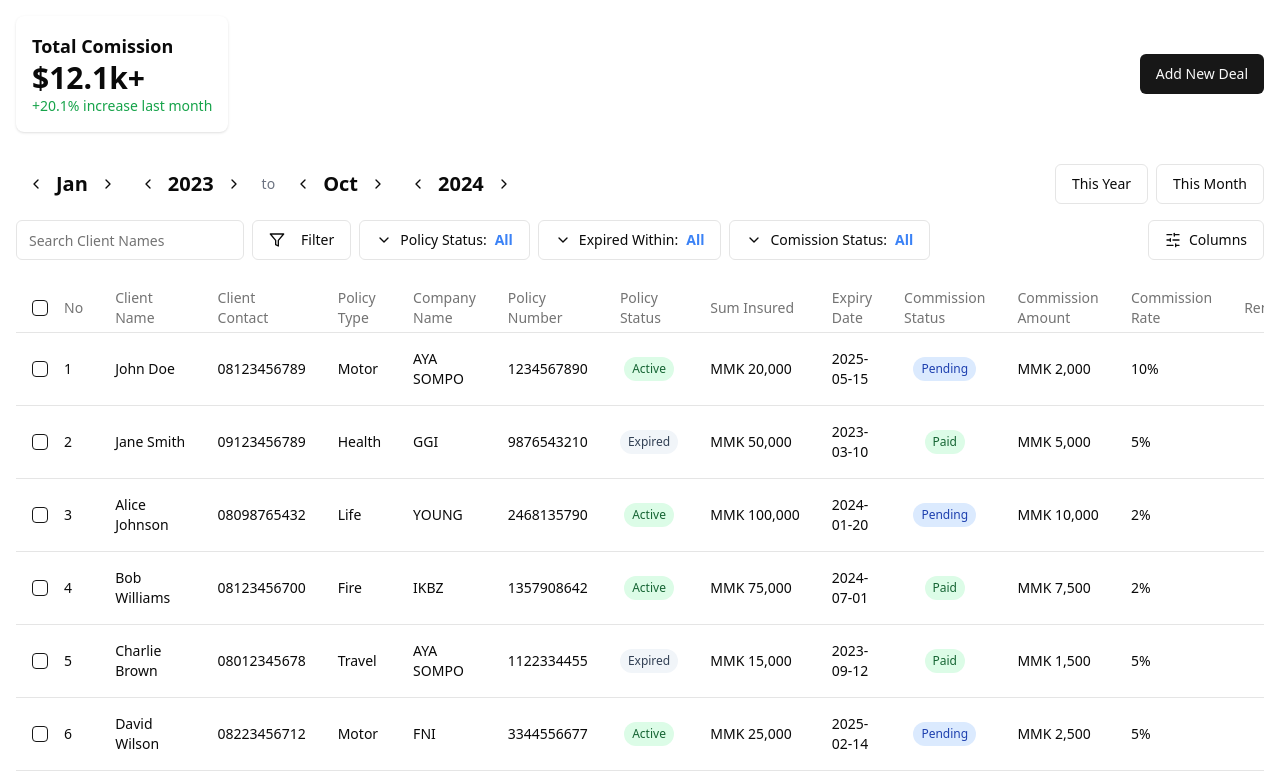
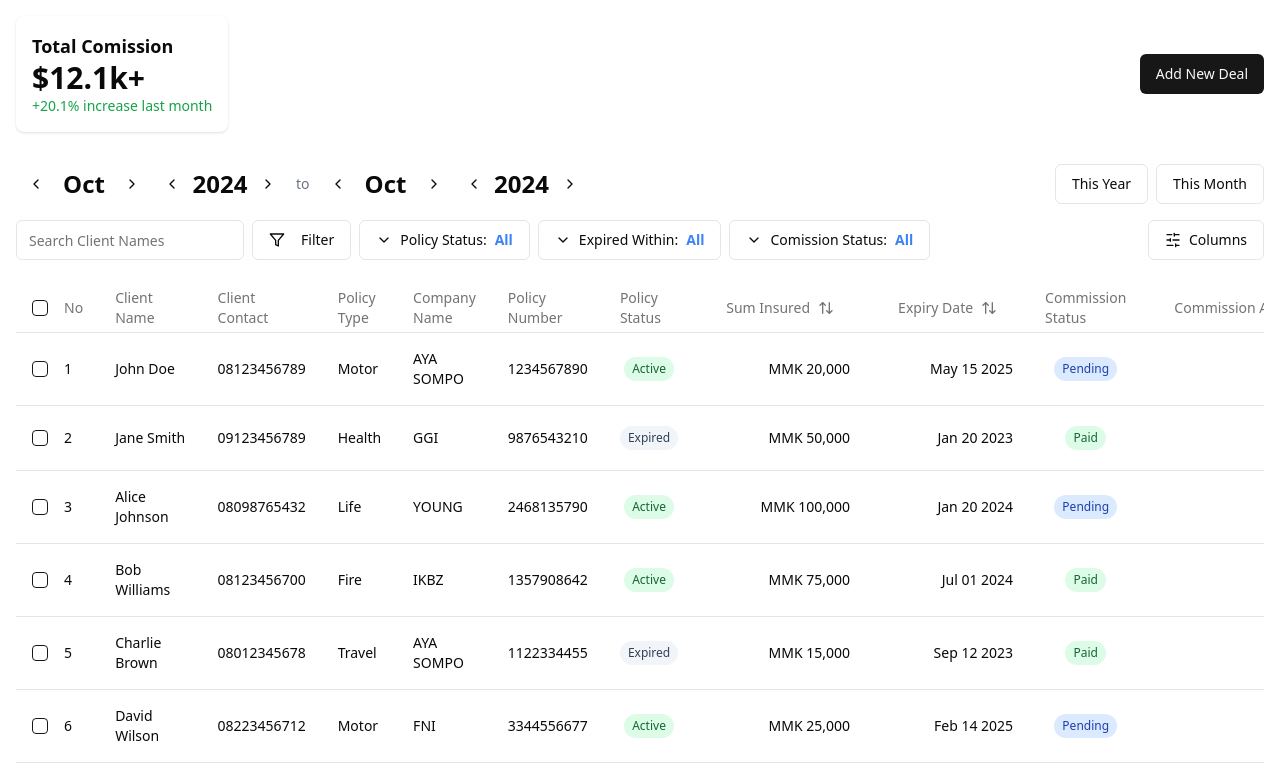
Before and after one commit to kkmm26/insurance-agent-data-grid, a React (Vite) app: page / in a window 1280 px wide. Shown: the top 781 px of the page. Built offline with nearby package versions, Linux system fonts and the light colour scheme.

Commit message:
add sorting and filtering functionalities

```diff
--- a/package.json
+++ b/package.json
@@ -20,6 +20,7 @@
     "@tanstack/react-table": "^8.20.5",
     "class-variance-authority": "^0.7.0",
     "clsx": "^2.1.1",
+    "date-fns": "^4.1.0",
     "lucide-react": "^0.453.0",
     "react": "^18.3.1",
     "react-dom": "^18.3.1",
--- a/src/App.tsx
+++ b/src/App.tsx
@@ -18,8 +18,6 @@ export default function Dashboard() {
 
                 <DateFilterRow />
 
-                <FilterControlsRow />
-
                 <PolicyTable columns={columns} data={policies} />
             </div>
         </DateProvider>
--- a/src/components/Columns.tsx
+++ b/src/components/Columns.tsx
@@ -2,11 +2,15 @@ import { ColumnDef } from "@tanstack/react-table";
 
 import { Policy } from "../data";
 import { calculateCommissionAmount, cn, formatCurrency } from "@/lib/utils";
-import { DropdownMenu, DropdownMenuContent, DropdownMenuItem, DropdownMenuTrigger } from "./ui/dropdown-menu";
+import {
+    DropdownMenu,
+    DropdownMenuContent,
+    DropdownMenuItem,
+    DropdownMenuTrigger,
+} from "./ui/dropdown-menu";
 import { Button } from "./ui/button";
-import { MoreHorizontal } from "lucide-react";
+import { ArrowUpDown, ChevronDown, MoreHorizontal } from "lucide-react";
 import { Checkbox } from "./ui/checkbox";
-
 
 export const columns: ColumnDef<Policy>[] = [
     {
@@ -80,14 +84,41 @@ export const columns: ColumnDef<Policy>[] = [
     },
     {
         accessorKey: "sumInsured",
-        header: "Sum Insured",
+        header: ({column}) => {
+            return (
+                <Button
+                    variant="ghost"
+                    onClick={() => column.toggleSorting(column.getIsSorted() === "asc")}
+                >
+                    Sum Insured
+                    <ArrowUpDown className="w-4 h-4" />
+                </Button>
+            );
+        },
         cell: ({ row }) => {
-            return formatCurrency(row.original.sumInsured);
+            return (
+                <div className="text-right">{formatCurrency(row.original.sumInsured)}</div>
+            );
         },
     },
     {
         accessorKey: "expiryDate",
-        header: "Expiry Date",
+        header: ({column}) => {
+            return (
+                <Button
+                    variant="ghost"
+                    onClick={() =>
+                        column.toggleSorting(column.getIsSorted() === "asc")
+                    }
+                >
+                    Expiry Date
+                    <ArrowUpDown className="w-4 h-4" />
+                </Button>
+            );
+        },
+        cell: ({ row }) => {
+            return <div className="text-right">{row.original.expiryDate}</div>;
+        },
     },
     {
         accessorKey: "commissionStatus",
@@ -110,19 +141,47 @@ export const columns: ColumnDef<Policy>[] = [
     },
     {
         accessorKey: "commissionAmount",
-        header: "Commission Amount",
+        header: ({ column }) => {
+            return (
+                <Button
+                    variant="ghost"
+                    onClick={() =>
+                        column.toggleSorting(column.getIsSorted() === "asc")
+                    }
+                >
+                    Commission Amount
+                    <ArrowUpDown className="w-4 h-4" />
+                </Button>
+            );
+        },
         cell: ({ row }) => {
             const commissionAmount = calculateCommissionAmount(
                 row.original.sumInsured
             );
-            return formatCurrency(commissionAmount);
+            return (
+                <div className="text-right">
+                    {formatCurrency(commissionAmount)}
+                </div>
+            );
         },
     },
     {
         accessorKey: "commissionRate",
-        header: "Commission Rate",
+        header: ({ column }) => {
+            return (
+                <Button
+                    variant="ghost"
+                    onClick={() => column.toggleSorting(column.getIsSorted() === "asc")}
+                >
+                    Commission Rate
+                    <ArrowUpDown className="w-4 h-4" />
+                </Button>
+            );
+        },
         cell: ({ row }) => {
-            return `${row.original.commissionRate}%`;
+            return (
+                <div className="text-center">{`${row.original.commissionRate}%`}</div>
+            );
         },
     },
     {
--- a/src/components/PolicyTable.tsx
+++ b/src/components/PolicyTable.tsx
@@ -4,6 +4,10 @@ import {
     getCoreRowModel,
     getPaginationRowModel,
     useReactTable,
+    SortingState,
+    getSortedRowModel,
+    getFilteredRowModel,
+    ColumnFiltersState,
 } from "@tanstack/react-table";
 import {
     Table,
@@ -21,7 +25,8 @@ import {
     SelectTrigger,
     SelectValue,
 } from "./ui/select";
-
+import { useState } from "react";
+import FilterControlsRow from "./FilterControlsRow";
 interface DataTableProps<TData, TValue> {
     columns: ColumnDef<TData, TValue>[];
     data: TData[];
@@ -31,15 +36,27 @@ function PolicyTable<TData, TValue>({
     columns,
     data,
 }: DataTableProps<TData, TValue>) {
+    const [sorting, setSorting] = useState<SortingState>([]);
+    const [columnFilters, setColumnFilters] = useState<ColumnFiltersState>([]);
+
     const table = useReactTable({
         columns,
         data,
         getCoreRowModel: getCoreRowModel(),
         getPaginationRowModel: getPaginationRowModel(),
+        getSortedRowModel: getSortedRowModel(),
+        getFilteredRowModel: getFilteredRowModel(),
+        onSortingChange: setSorting,
+        onColumnFiltersChange: setColumnFilters,
+        state: {
+            sorting,
+            columnFilters,
+        },
     });
 
     return (
         <div>
+            <FilterControlsRow table={table} />
             <div>
                 <Table>
                     <TableHeader>
--- a/src/components/ui/DatePicker.tsx
+++ b/src/components/ui/DatePicker.tsx
@@ -2,7 +2,7 @@ import { Button } from "./button";
 import { ChevronLeft, ChevronRight } from "lucide-react";
 
 interface DatePickerProps {
-    value: string;
+    value: string | number;
     onDecrease: () => void;
     onIncrease: () => void;
 }
@@ -13,7 +13,7 @@ function DatePicker({ value, onDecrease, onIncrease }: DatePickerProps) {
             <Button variant="ghost" size="icon" onClick={() => onDecrease()}>
                 <ChevronLeft className="h-4 w-4" />
             </Button>
-            <span className="text-xl font-bold">{value}</span>
+            <span className="text-2xl font-bold min-w-14 max-w-14 text-center">{value}</span>
             <Button variant="ghost" size="icon" onClick={() => onIncrease()}>
                 <ChevronRight className="h-4 w-4" />
             </Button>
--- a/src/data.ts
+++ b/src/data.ts
@@ -34,8 +34,8 @@ export const policies: Policy[] = [
         policyNumber: "1234567890",
         policyStatus: "Active",
         sumInsured: 20000,
-        startDate: "2024-05-15",
-        expiryDate: "2025-05-15",
+        startDate: "May 15 2024",
+        expiryDate: "May 15 2025",
         commissionStatus: "Pending",
         commissionAmount: 1000,
         commissionRate: 10,
@@ -49,8 +49,8 @@ export const policies: Policy[] = [
         policyNumber: "9876543210",
         policyStatus: "Expired",
         sumInsured: 50000,
-        startDate: "2022-03-10",
-        expiryDate: "2023-03-10",
+        startDate: "Jan 20 2023",
+        expiryDate: "Jan 20 2023",
         commissionStatus: "Paid",
         commissionAmount: 500,
         commissionRate: 5,
@@ -64,8 +64,8 @@ export const policies: Policy[] = [
         policyNumber: "2468135790",
         policyStatus: "Active",
         sumInsured: 100000,
-        startDate: "2023-01-20",
-        expiryDate: "2024-01-20",
+        startDate: "Jan 20 2023",
+        expiryDate: "Jan 20 2024",
         commissionStatus: "Pending",
         commissionAmount: 2000,
         commissionRate: 2,
@@ -79,8 +79,8 @@ export const policies: Policy[] = [
         policyNumber: "1357908642",
         policyStatus: "Active",
         sumInsured: 75000,
-        startDate: "2023-07-01",
-        expiryDate: "2024-07-01",
+        startDate: "Jul 01 2023",
+        expiryDate: "Jul 01 2024",
         commissionStatus: "Paid",
         commissionAmount: 1500,
         commissionRate: 2,
@@ -94,8 +94,8 @@ export const policies: Policy[] = [
         policyNumber: "1122334455",
         policyStatus: "Expired",
         sumInsured: 15000,
-        startDate: "2022-09-12",
-        expiryDate: "2023-09-12",
+        startDate: "Sep 12 2022",
+        expiryDate: "Sep 12 2023",
         commissionStatus: "Paid",
         commissionAmount: 750,
         commissionRate: 5,
@@ -109,8 +109,8 @@ export const policies: Policy[] = [
         policyNumber: "3344556677",
         policyStatus: "Active",
         sumInsured: 25000,
-        startDate: "2024-02-14",
-        expiryDate: "2025-02-14",
+        startDate: "Feb 14 2024",
+        expiryDate: "Feb 14 2025",
         commissionStatus: "Pending",
         commissionAmount: 1250,
         commissionRate: 5,
@@ -124,8 +124,8 @@ export const policies: Policy[] = [
         policyNumber: "9988776655",
         policyStatus: "Active",
         sumInsured: 80000,
-        startDate: "2023-06-21",
-        expiryDate: "2024-06-21",
+        startDate: "Jun 21 2023",
+        expiryDate: "Jun 21 2024",
         commissionStatus: "Paid",
         commissionAmount: 1600,
         commissionRate: 2,
@@ -139,8 +139,8 @@ export const policies: Policy[] = [
         policyNumber: "2244668800",
         policyStatus: "Expired",
         sumInsured: 90000,
-        startDate: "2022-08-30",
-        expiryDate: "2023-08-30",
+        startDate: "Aug 30 2022",
+        expiryDate: "Aug 30 2023",
         commissionStatus: "Paid",
         commissionAmount: 1800,
         commissionRate: 2,
@@ -154,8 +154,8 @@ export const policies: Policy[] = [
         policyNumber: "6677889900",
         policyStatus: "Active",
         sumInsured: 60000,
-        startDate: "2023-11-15",
-        expiryDate: "2024-11-15",
+        startDate: "Nov 15 2023",
+        expiryDate: "Nov 15 2024",
         commissionStatus: "Pending",
         commissionAmount: 1200,
         commissionRate: 2,
@@ -169,8 +169,8 @@ export const policies: Policy[] = [
         policyNumber: "5566778899",
         policyStatus: "Active",
         sumInsured: 30000,
-        startDate: "2024-01-11",
-        expiryDate: "2025-01-11",
+        startDate: "Jan 11 2024",
+        expiryDate: "Jan 11 2025",
         commissionStatus: "Pending",
         commissionAmount: 1500,
         commissionRate: 5,
@@ -184,8 +184,8 @@ export const policies: Policy[] = [
         policyNumber: "4433221100",
         policyStatus: "Expired",
         sumInsured: 18000,
-        startDate: "2022-11-05",
-        expiryDate: "2023-11-05",
+        startDate: "Nov 05 2022",
+        expiryDate: "Nov 05 2023",
         commissionStatus: "Paid",
         commissionAmount: 900,
         commissionRate: 5,
@@ -199,8 +199,8 @@ export const policies: Policy[] = [
         policyNumber: "1011121314",
         policyStatus: "Active",
         sumInsured: 100000,
-        startDate: "2023-09-01",
-        expiryDate: "2024-09-01",
+        startDate: "Sep 01 2023",
+        expiryDate: "Sep 01 2024",
         commissionStatus: "Pending",
         commissionAmount: 2000,
         commissionRate: 2,
@@ -214,8 +214,8 @@ export const policies: Policy[] = [
         policyNumber: "2233445566",
         policyStatus: "Expired",
         sumInsured: 120000,
-        startDate: "2021-12-31",
-        expiryDate: "2023-12-31",
+        startDate: "Dec 31 2021",
+        expiryDate: "Dec 31 2023",
         commissionStatus: "Paid",
         commissionAmount: 2400,
         commissionRate: 2,
@@ -229,8 +229,8 @@ export const policies: Policy[] = [
         policyNumber: "8899007766",
         policyStatus: "Active",
         sumInsured: 70000,
-        startDate: "2023-10-10",
-        expiryDate: "2024-10-10",
+        startDate: "Oct 10 2023",
+        expiryDate: "Oct 10 2024",
         commissionStatus: "Pending",
         commissionAmount: 1400,
         commissionRate: 2,
@@ -244,8 +244,8 @@ export const policies: Policy[] = [
         policyNumber: "9988776655",
         policyStatus: "Active",
         sumInsured: 25000,
-        startDate: "2023-12-12",
-        expiryDate: "2024-12-12",
+        startDate: "Dec 12 2023",
+        expiryDate: "Dec 12 2024",
         commissionStatus: "Paid",
         commissionAmount: 1250,
         commissionRate: 5,
--- a/src/providers/DateProvider.tsx
+++ b/src/providers/DateProvider.tsx
@@ -1,11 +1,14 @@
-import { createContext, useState, useMemo } from "react";
+import { createContext, useReducer, useMemo } from "react";
+import { getCurrentMonth, getCurrentYear, nextMonth, previousMonth } from "@/lib/utils";
 
+interface DateState {
+    startMonth: string;
+    startYear: number;
+    endMonth: string;
+    endYear: number;
+}
 
-interface DateContextType {
-  startMonth: string;
-  startYear: string;
-  endMonth: string;
-  endYear: string;
+interface DateContextType extends DateState {
     decreaseStartMonth: () => void;
     increaseStartMonth: () => void;
     decreaseStartYear: () => void;
@@ -18,11 +21,77 @@ interface DateContextType {
     toCurrentYear: () => void;
 }
 
-const initialDateContext: DateContextType = {
-  startMonth: "Jan",
-  startYear: "2023",
-  endMonth: "Oct",
-  endYear: "2024",
+
+const initialState: DateState = {
+    startMonth: getCurrentMonth(),
+    startYear: getCurrentYear(),
+    endMonth: getCurrentMonth(),
+    endYear: getCurrentYear(),
+};
+
+function dateReducer(state: DateState, action: { type: string }) {
+    const { startMonth, startYear, endMonth, endYear } = state;
+
+    switch (action.type) {
+        case "INCREASE_START_MONTH":
+            return {
+                ...state,
+                startMonth: nextMonth(startMonth),
+            };
+        case "DECREASE_START_MONTH":
+            return {
+                ...state,
+                startMonth: previousMonth(startMonth),
+            };
+        case "INCREASE_END_MONTH":
+            return {
+                ...state,
+                endMonth: nextMonth(endMonth),
+            };
+        case "DECREASE_END_MONTH":
+            return {
+                ...state,
+                endMonth: previousMonth(endMonth),
+            };
+        case "INCREASE_START_YEAR":
+            return {
+                ...state,
+                startYear: startYear + 1,
+            };
+        case "DECREASE_START_YEAR":
+            return {
+                ...state,
+                startYear: startYear - 1,
+            };
+        case "INCREASE_END_YEAR":
+            return {
+                ...state,
+                endYear: endYear + 1,
+            };
+        case "DECREASE_END_YEAR":
+            return {
+                ...state,
+                endYear: endYear - 1,
+            };
+        case "TO_CURRENT_MONTH":
+            return {
+                ...state,
+                startMonth: getCurrentMonth(),
+                endMonth: getCurrentMonth(),
+            };
+        case "TO_CURRENT_YEAR":
+            return {
+                ...state,
+                startYear: getCurrentYear(),
+                endYear: getCurrentYear(),
+            };
+        default:
+            return state;
+    }
+}
+
+export const DateContext = createContext<DateContextType>({
+    ...initialState,
     decreaseStartMonth: () => {},
     increaseStartMonth: () => {},
     decreaseStartYear: () => {},
@@ -33,33 +102,25 @@ const initialDateContext: DateContextType = {
     increaseEndYear: () => {},
     toCurrentMonth: () => {},
     toCurrentYear: () => {},
-};
+});
 
-export const DateContext = createContext<DateContextType>(initialDateContext);
+function DateProvider({ children }: { children: React.ReactNode }) {
+    const [state, dispatch] = useReducer(dateReducer, initialState);
 
-function DateProvider({children}: {children: React.ReactNode}) {
+    const decreaseStartMonth = () => dispatch({ type: "DECREASE_START_MONTH" });
+    const increaseStartMonth = () => dispatch({ type: "INCREASE_START_MONTH" });
+    const decreaseStartYear = () => dispatch({ type: "DECREASE_START_YEAR" });
+    const increaseStartYear = () => dispatch({ type: "INCREASE_START_YEAR" });
+    const decreaseEndMonth = () => dispatch({ type: "DECREASE_END_MONTH" });
+    const increaseEndMonth = () => dispatch({ type: "INCREASE_END_MONTH" });
+    const decreaseEndYear = () => dispatch({ type: "DECREASE_END_YEAR" });
+    const increaseEndYear = () => dispatch({ type: "INCREASE_END_YEAR" });
+    const toCurrentMonth = () => dispatch({ type: "TO_CURRENT_MONTH" });
+    const toCurrentYear = () => dispatch({ type: "TO_CURRENT_YEAR" });
 
-        const [startMonth, setStartMonth] = useState("Jan");
-        const [startYear, setStartYear] = useState("2023");
-        const [endMonth, setEndMonth] = useState("Oct");
-        const [endYear, setEndYear] = useState("2024");
-
-        const decreaseStartMonth = () => {};
-        const increaseStartMonth = () => {};
-        const decreaseStartYear = () => {};
-        const increaseStartYear = () => {};
-        const decreaseEndMonth = () => {};
-        const increaseEndMonth = () => {};
-        const decreaseEndYear = () => {};
-        const increaseEndYear = () => {};
-        const toCurrentMonth = () => {};
-        const toCurrentYear = () => {};
-
-    const value = useMemo(() => ({
-        startMonth,
-        startYear,
-        endMonth,
-        endYear,
+    const value = useMemo(
+        () => ({
+            ...state,
             decreaseStartMonth,
             increaseStartMonth,
             decreaseStartYear,
@@ -70,9 +131,13 @@ function DateProvider({children}: {children: React.ReactNode}) {
             increaseEndYear,
             toCurrentMonth,
             toCurrentYear,
-    }), [startMonth, startYear, endMonth, endYear]);
+        }),
+        [state]
+    );
 
-    return <DateContext.Provider value={value}>{children}</DateContext.Provider>;
+    return (
+        <DateContext.Provider value={value}>{children}</DateContext.Provider>
+    );
 }
 
 export default DateProvider;
```
Also changed, not shown: src/components/DateFilterRow.tsx (+6 -2 lines), src/components/FilterControlsRow.tsx (+8 -2 lines), src/lib/utils.ts (+18 -0 lines), 1 other file (tests, documents, lock files or other folders). Lines whose indentation alone changed are shown as unchanged.
